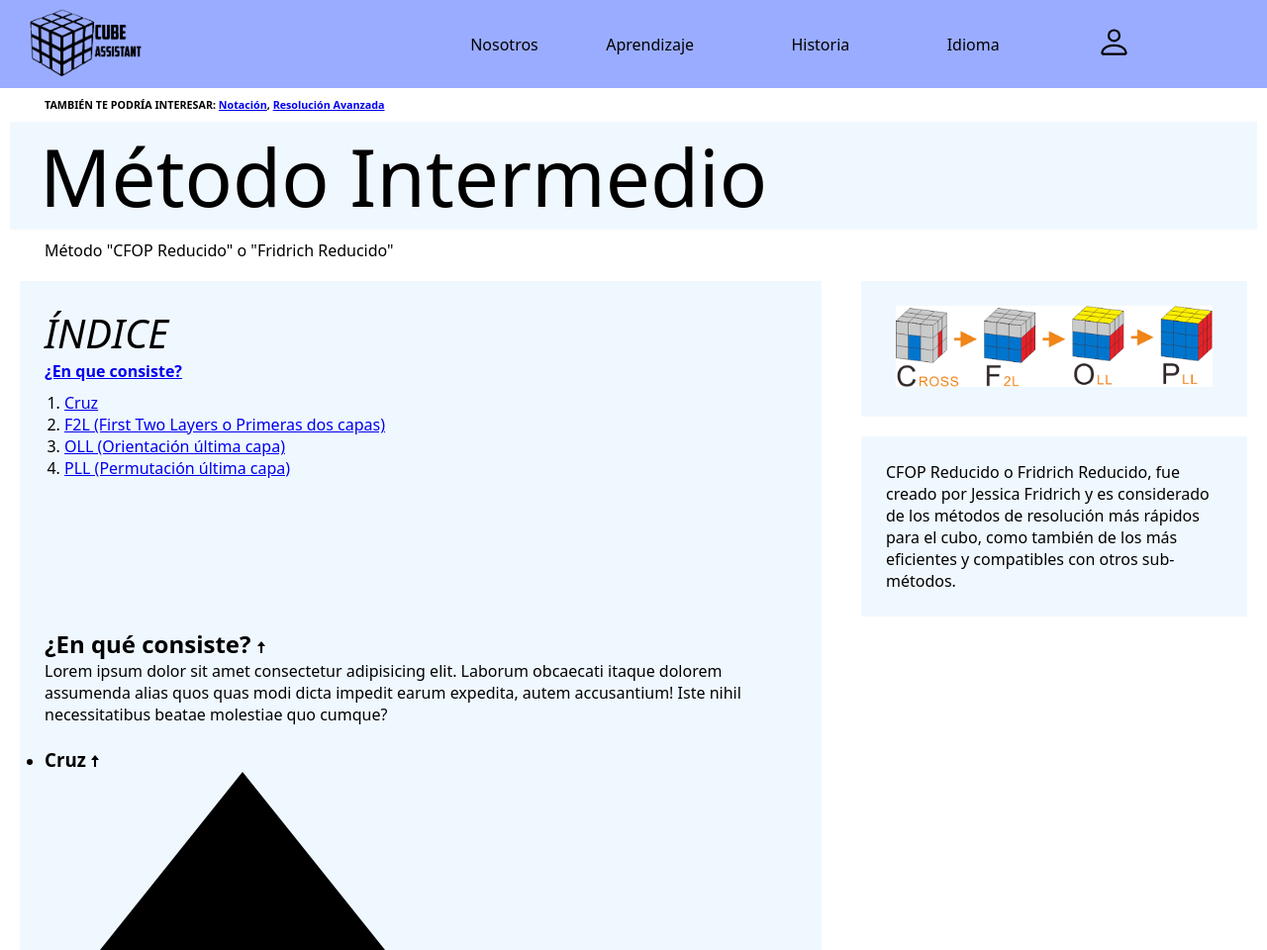
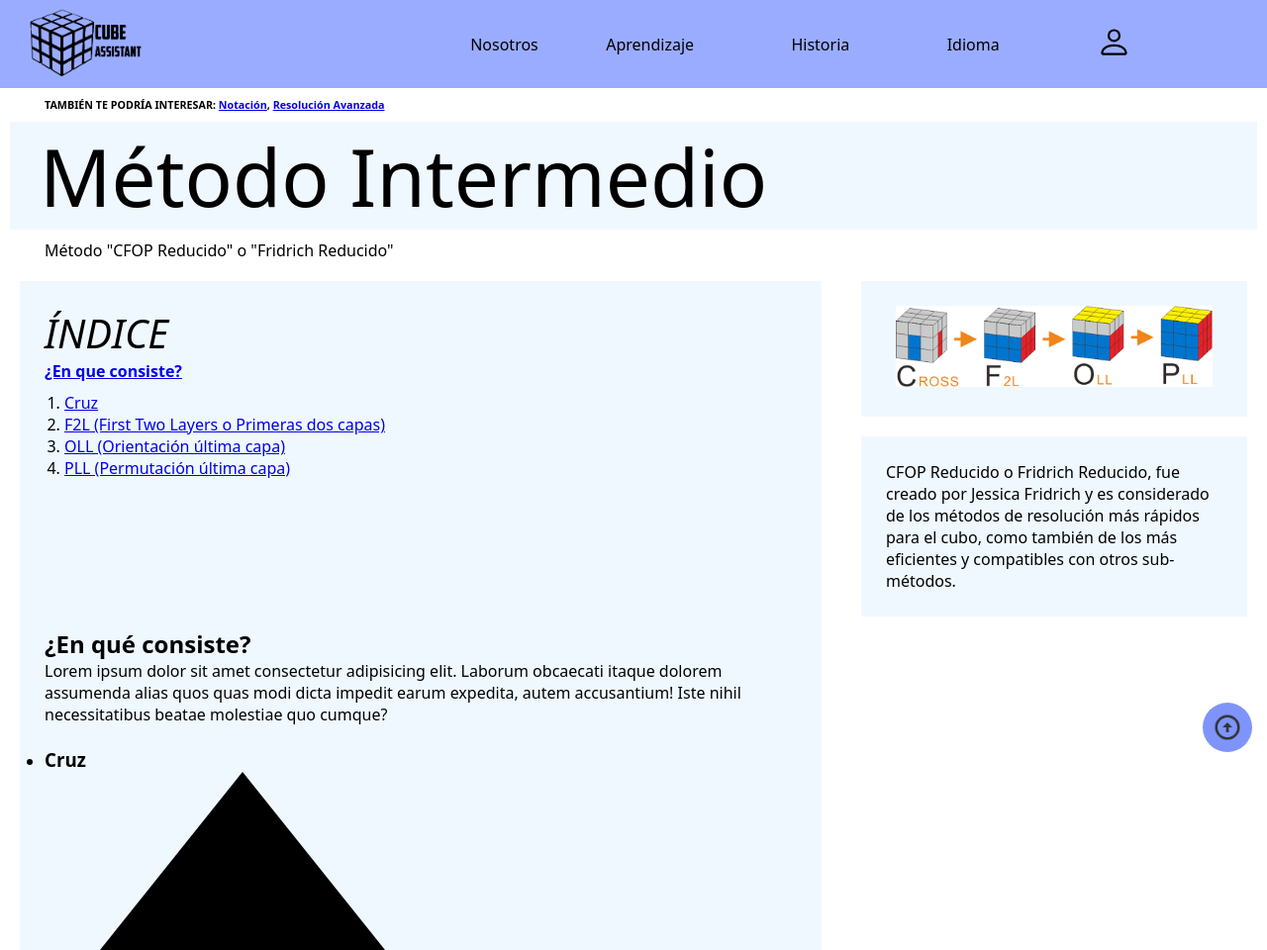
Before and after one commit to Lucfontana/CubeAssistant, a PHP site: page /intermedio.html in a window 1280 px wide. Shown: the top 960 px of the page at 99% size. Run offline with PHP 8.4, Linux system fonts and the light colour scheme; some web fonts are replaced.

Commit message:
Flecha para ir al principio de la pagina

```diff
--- a/intermedio.html
+++ b/intermedio.html
@@ -12,6 +12,13 @@
 </head>
 <body>
     <div id="navbar"></div>
+
+    <a href="#navbar">
+        <div class="llevaParaArriba">
+            <img src="img/flechaArriba.png" alt="Flecha arriba" class="flechita">
+        </div>
+    </a>
+
     <h6>TAMBIÉN TE PODRÍA INTERESAR: <a href="working.html">Notación</a>, <a href="avanzado.html">Resolución Avanzada</a></h6>
     <p class="title">Método Intermedio</p>
     <p><u>Método "CFOP Reducido" o "Fridrich Reducido"</u></p>
@@ -27,14 +34,14 @@
                         <li><a href="#pll">PLL (Permutación última capa)</a></li>
             </ol>
 
-            <h2 id="resumen">¿En qué consiste? <a href="#indice"><img src="img/flecharriba.png" alt="irIndice" width="8px"></a></h2>
+            <h2 id="resumen">¿En qué consiste?</h2>
             <p>Lorem ipsum dolor sit amet consectetur adipisicing elit. Laborum obcaecati itaque dolorem assumenda alias quos quas modi dicta impedit earum expedita, autem accusantium! Iste nihil necessitatibus beatae molestiae quo cumque?</p>
             <br>
             <ul>
-                <li><h3 id="cruz">Cruz <a href="#indice"><img src="img/flecharriba.png" alt="irIndice" width="8px"></a></h3> <img src="flecharriba.png" alt=""> <br> <p>Lorem ipsum dolor sit amet, consectetur adipisicing elit. Harum perspiciatis, eveniet fugit error expedita suscipit optio iste dolores minus? Nulla, numquam. Est aspernatur quo sint magni dolores perspiciatis vero rem!</p></li> <p class="imagen"><img src="img/placeholder.jpg" alt="placeholder"></p> <br>
-                <li><h3 id="f2l">F2L <a href="#indice"><img src="img/flecharriba.png" alt="irIndice" width="8px"></a></h3> <br><p>Lorem ipsum dolor sit amet consectetur adipisicing elit. Consequatur magni voluptatem aut nesciunt tenetur amet illum mollitia sequi ab, ut facilis provident animi commodi deleniti doloribus, non nobis. Quaerat, dolore!</p><p class="imagen"><img src="img/placeholder.jpg" alt="placeholder"></p></li>
-                <li><h3 id="oll">OLL <a href="#indice"><img src="img/flecharriba.png" alt="irIndice" width="8px"></a></h3> <br><p>Lorem ipsum dolor sit amet consectetur adipisicing elit. Consequatur magni voluptatem aut nesciunt tenetur amet illum mollitia sequi ab, ut facilis provident animi commodi deleniti doloribus, non nobis. Quaerat, dolore!</p><p class="imagen"><img src="img/placeholder.jpg" alt="placeholder"></p></li>
-                <li><h3 id="pll">PLL <a href="#indice"><img src="img/flecharriba.png" alt="irIndice" width="8px"></a></h3><br><p>Lorem ipsum dolor sit amet consectetur adipisicing elit. Ratione culpa quae labore rerum, quibusdam quo cumque incidunt sed id ipsam veritatis facere modi dolorum in sapiente repellendus, perferendis iste molestiae!</p><p class="imagen"><img src="img/placeholder.jpg" alt="placeholder"></p></li>
+                <li><h3 id="cruz">Cruz</h3> <img src="flecharriba.png" alt=""> <br> <p>Lorem ipsum dolor sit amet, consectetur adipisicing elit. Harum perspiciatis, eveniet fugit error expedita suscipit optio iste dolores minus? Nulla, numquam. Est aspernatur quo sint magni dolores perspiciatis vero rem!</p></li> <p class="imagen"><img src="img/placeholder.jpg" alt="placeholder"></p> <br>
+                <li><h3 id="f2l">F2L</h3> <br><p>Lorem ipsum dolor sit amet consectetur adipisicing elit. Consequatur magni voluptatem aut nesciunt tenetur amet illum mollitia sequi ab, ut facilis provident animi commodi deleniti doloribus, non nobis. Quaerat, dolore!</p><p class="imagen"><img src="img/placeholder.jpg" alt="placeholder"></p></li>
+                <li><h3 id="oll">OLL</h3> <br><p>Lorem ipsum dolor sit amet consectetur adipisicing elit. Consequatur magni voluptatem aut nesciunt tenetur amet illum mollitia sequi ab, ut facilis provident animi commodi deleniti doloribus, non nobis. Quaerat, dolore!</p><p class="imagen"><img src="img/placeholder.jpg" alt="placeholder"></p></li>
+                <li><h3 id="pll">PLL</h3><br><p>Lorem ipsum dolor sit amet consectetur adipisicing elit. Ratione culpa quae labore rerum, quibusdam quo cumque incidunt sed id ipsam veritatis facere modi dolorum in sapiente repellendus, perferendis iste molestiae!</p><p class="imagen"><img src="img/placeholder.jpg" alt="placeholder"></p></li>
             </ul>
             <br>
             <h2></h2>
--- a/loginpage/login.php
+++ b/loginpage/login.php
@@ -43,7 +43,7 @@ if ($_SERVER["REQUEST_METHOD"] == "POST") {
             header("Location: ../mainpage.html"); // Redirect to a welcome or dashboard page
         } else {
             // Incorrect password
-            alert("Contraseña incorrecta");
+            header("Location: login.html?error=Incorrect password");
         }
     } else {
         // User not found
--- a/mainpage.html
+++ b/mainpage.html
@@ -44,8 +44,8 @@
                         <path d="M8 8a3 3 0 1 0 0-6 3 3 0 0 0 0 6m2-3a2 2 0 1 1-4 0 2 2 0 0 1 4 0m4 8c0 1-1 1-1 1H3s-1 0-1-1 1-4 6-4 6 3 6 4m-1-.004c-.001-.246-.154-.986-.832-1.664C11.516 10.68 10.289 10 8 10s-3.516.68-4.168 1.332c-.678.678-.83 1.418-.832 1.664z"/>
                     </svg>
                     <ul class="segunda-ul">
-                        <a href="http://localhost/login.html"><li>Log-in</li></a>
-                        <a href="http://localhost/register.html"><li>Sign-Up</li></a>
+                        <a href="http://localhost/loginpage/login.html"><li>Log-in</li></a>
+                        <a href="http://localhost/register/loginpage.html"><li>Sign-Up</li></a>
                     </ul>
                 </li>
             </ul>
--- a/notacion.html
+++ b/notacion.html
@@ -11,6 +11,12 @@
 </head>
 <body>
     <div id="navbar"></div>
+
+    <a href="#navbar">
+        <div class="llevaParaArriba">
+            <img src="img/flechaArriba.png" alt="Flecha arriba" class="flechita">
+        </div>
+    </a>
 
     <p class="title">Notación</p>
     <main class="home">
--- a/style/style.css
+++ b/style/style.css
@@ -221,3 +221,44 @@ figcaption{
 .liPadre li{
     margin-left: 15px;
 }
+
+.llevaParaArriba {
+    margin-left: 95%;
+    justify-content: center;
+    align-items: center;
+    z-index: 98;
+    opacity: 0.8;
+}
+
+.llevaParaArriba img {
+    position: fixed;
+    bottom: 5%;
+    right: 15px;
+    padding: 10px;
+    border-radius: 50%;
+    height: 50px;
+    width: 50px;
+    transition: all .5s;
+    z-index: 99;
+    opacity: 1;
+}
+
+.llevaParaArriba img:hover{
+    transition: all .5s;
+    width: 60px;
+    height: 60px;
+
+}
+
+.flechita {
+    height: 30px;
+    width: 30px;
+    background-color: #5e7af9;
+}
+
+.flechita:hover{
+    transition: all ease .5s;
+    height: 40px;
+    width: 40px;
+
+}
```
Also changed, not shown: avanzado.html (+11 -4 lines), creacion.html (+7 -0 lines), index.html (+7 -0 lines), principiante.html (+16 -9 lines), wca.html (+7 -0 lines), img/flechaArriba.png (added), img/up-arrow-circle-regular-24.png (added).
